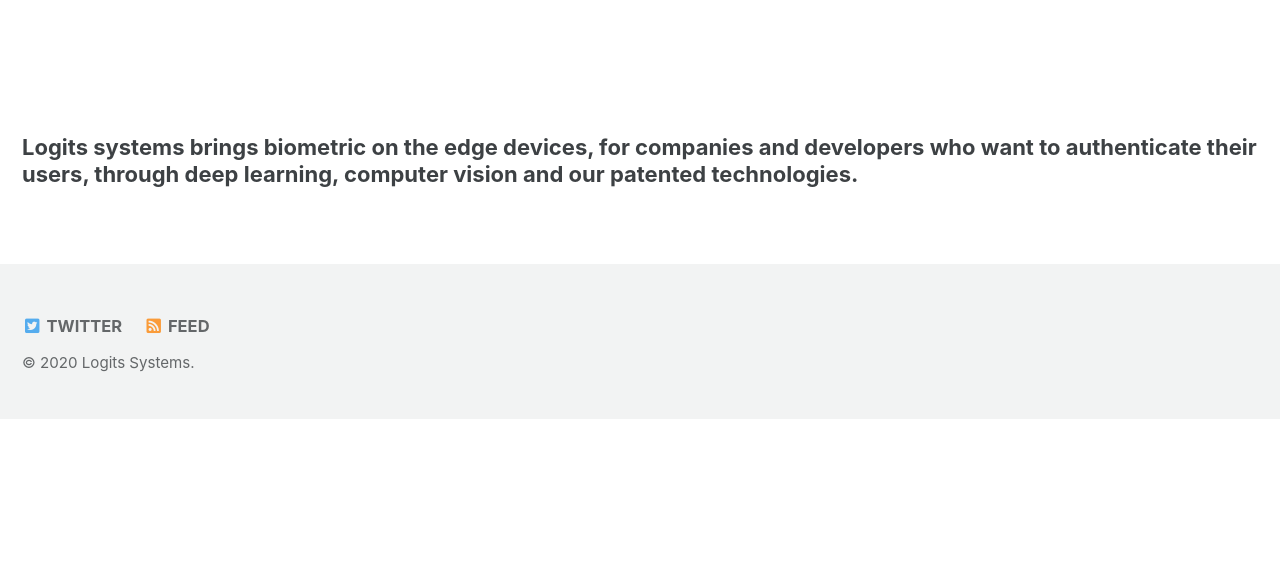
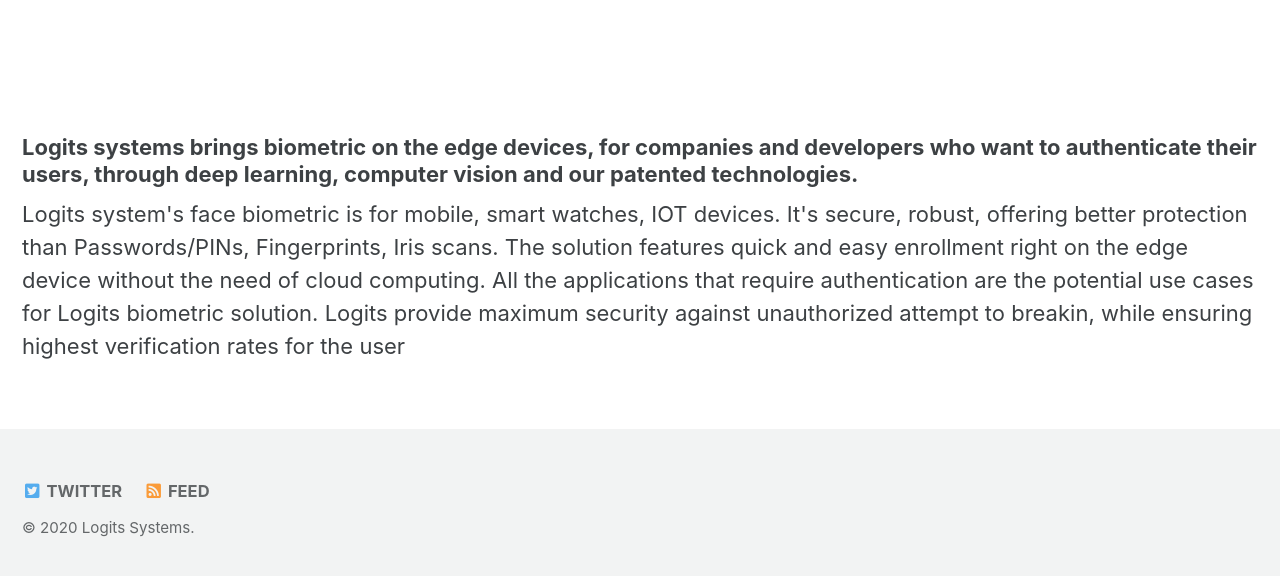
Before and after one commit to milinddeore/logits-website, a Jekyll site: the page built from index.html, in a window 1280 px wide and 900 px high, scrolled down 1075 px, cut to the strip 316-892 px from the top of the window. Built offline with Jekyll 4.4.1, drawn with Linux system fonts in a browser that asks for light colours; cached includes are drawn as plain includes; the list of posts is cut into pages by our own code; before the commit the page ends 1810 px from its top, so only the background shows below that.

Commit message:
Update index.html

```diff
--- a/index.html
+++ b/index.html
@@ -18,3 +18,7 @@
 <br/>
 
 <h6>Logits systems brings biometric on the edge devices, for companies and developers who want to authenticate their users, through deep learning, computer vision and our patented technologies.</h6>
+
+Logits system's face biometric is for mobile, smart watches, IOT devices. It's secure, robust, offering better protection than Passwords/PINs, Fingerprints, Iris scans. The solution features quick and easy enrollment right on the edge device without the need of cloud computing. All the applications that require authentication are the potential use cases for Logits biometric solution.
+
+Logits provide maximum security against unauthorized attempt to breakin, while ensuring highest verification rates for the user
```
